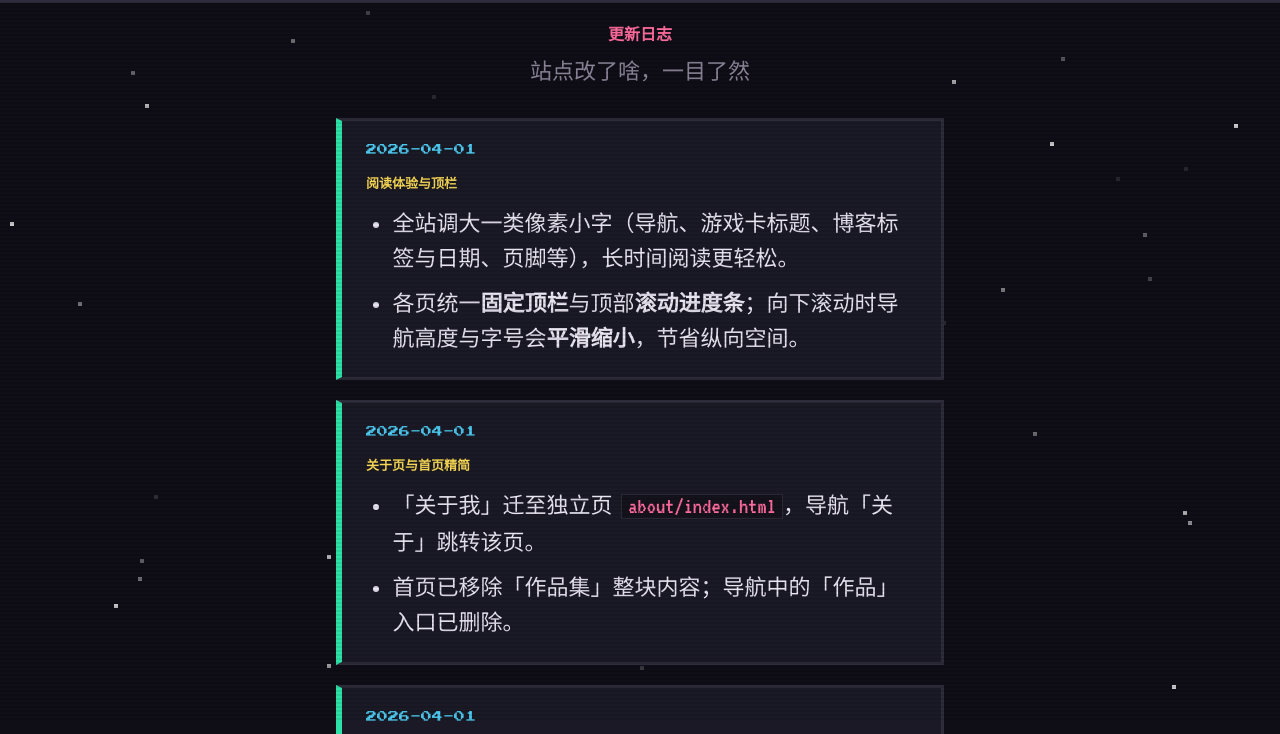
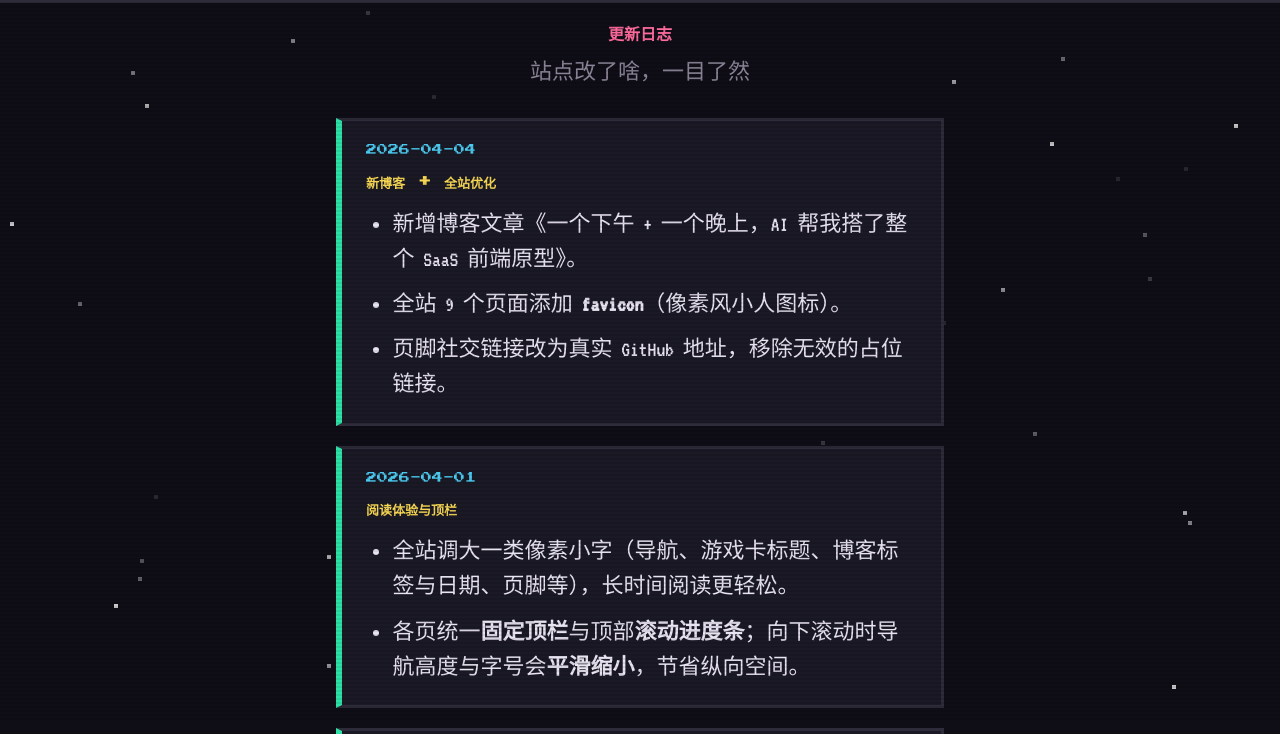
Before and after one commit to tommyso24/tommy-live, a plain HTML site: page changelog/index.html in a window 1280 px wide. Shown: the part 78-812 px from the top of the page. Drawn offline with Linux system fonts and the light colour scheme.

Commit message:
优化：全站添加 favicon、修复页脚链接、更新日志补录
Co-Authored-By: Claude Opus 4.6 (1M context) <noreply@anthropic.com>

```diff
--- a/about/index.html
+++ b/about/index.html
@@ -5,6 +5,7 @@
 <meta name="viewport" content="width=device-width, initial-scale=1.0">
 <meta name="description" content="你好！我是 Tommy，一个正在学习编程的冒险者。">
 <title>关于我 — Tommy.live</title>
+<link rel="icon" href="../assets/favicon.svg" type="image/svg+xml">
 <link rel="preconnect" href="https://fonts.googleapis.com">
 <link href="https://fonts.googleapis.com/css2?family=Press+Start+2P&family=VT323&display=swap" rel="stylesheet">
 <link rel="stylesheet" href="../blog/blog-common.css">
--- a/changelog/index.html
+++ b/changelog/index.html
@@ -5,6 +5,7 @@
 <meta name="viewport" content="width=device-width, initial-scale=1.0">
 <meta name="description" content="Tommy.live 站点更新记录">
 <title>更新日志 — Tommy.live</title>
+<link rel="icon" href="../assets/favicon.svg" type="image/svg+xml">
 <link rel="preconnect" href="https://fonts.googleapis.com">
 <link href="https://fonts.googleapis.com/css2?family=Press+Start+2P&family=VT323&display=swap" rel="stylesheet">
 <link rel="stylesheet" href="../blog/blog-common.css">
@@ -77,6 +78,16 @@
 
   <div class="changelog-list">
     <article class="cl-entry">
+      <p class="cl-date">2026-04-04</p>
+      <h2>新博客 + 全站优化</h2>
+      <ul>
+        <li>新增博客文章《一个下午 + 一个晚上，AI 帮我搭了整个 SaaS 前端原型》。</li>
+        <li>全站 9 个页面添加 <strong>favicon</strong>（像素风小人图标）。</li>
+        <li>页脚社交链接改为真实 GitHub 地址，移除无效的占位链接。</li>
+      </ul>
+    </article>
+
+    <article class="cl-entry">
       <p class="cl-date">2026-04-01</p>
       <h2>阅读体验与顶栏</h2>
       <ul>
```
Also changed, not shown: blog/ai-saas-frontend/index.html (+1 -0 lines), blog/cloudflare-pages-tutorial/index.html (+1 -0 lines), blog/day-1-start/index.html (+1 -0 lines), blog/index.html (+1 -0 lines), blog/why-coding/index.html (+1 -0 lines), games/food-spinner/index.html (+1 -0 lines), index.html (+2 -7 lines), assets/favicon.svg (added).
